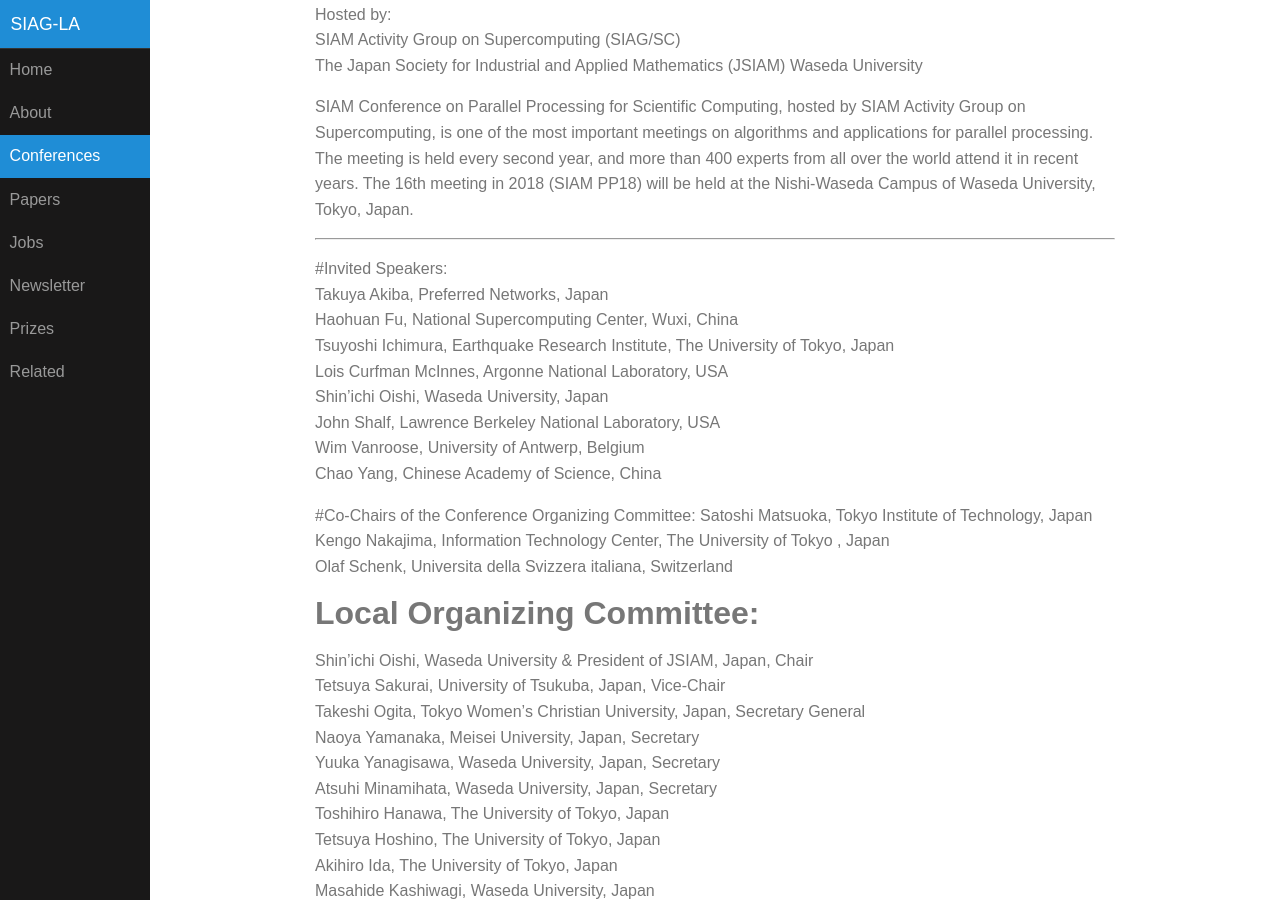
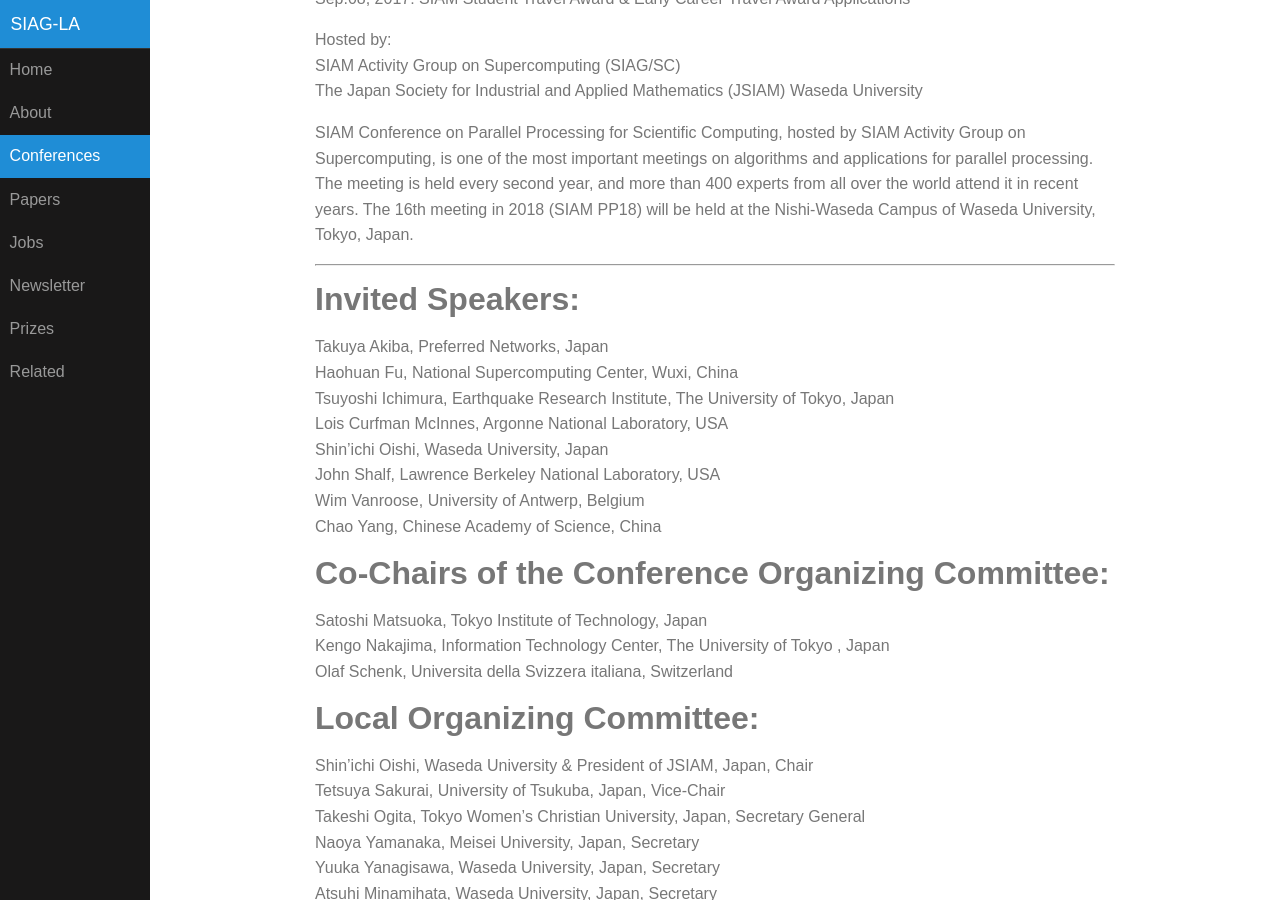
Before and after one commit to dbindel/siagla, a Jekyll site: the page built from _meetings/2018-03-07-pp18.md, in a window 1280 px wide and 900 px high, scrolled down 802 px. Built offline with Jekyll 4.4.1, drawn with Linux system fonts in a browser that asks for light colours.

Commit message:
Modified digest and meeting

```diff
--- a/_meetings/2018-03-07-pp18.md
+++ b/_meetings/2018-03-07-pp18.md
@@ -13,8 +13,8 @@ SIAM Conference on Parallel Processing for Scientific Computing
 (PP18)
 March 7-10, 2018, Waseda University, Tokyo, Japan
 
-https://www.siam.org/meetings/pp18/
-http://siampp18.jsiam.org/
+<https://www.siam.org/meetings/pp18/><br />
+<http://siampp18.jsiam.org/>
 Twitter hashtag: #SIAMPP18
 
 *****************************************************************************
@@ -44,7 +44,7 @@ Campus of Waseda University, Tokyo, Japan.
 
 -----------------------------------------
 
-#Invited Speakers:
+# Invited Speakers:
 Takuya Akiba, Preferred Networks, Japan
 Haohuan Fu, National Supercomputing Center, Wuxi, China
 Tsuyoshi Ichimura, Earthquake Research Institute, The University of
@@ -55,7 +55,7 @@ John Shalf, Lawrence Berkeley National Laboratory, USA
 Wim Vanroose, University of Antwerp, Belgium
 Chao Yang, Chinese Academy of Science, China
 
-#Co-Chairs of the Conference Organizing Committee:
+# Co-Chairs of the Conference Organizing Committee:
 Satoshi Matsuoka, Tokyo Institute of Technology, Japan
 Kengo Nakajima, Information Technology Center, The University of
 Tokyo , Japan
```
Also changed, not shown: _posts/2017-09-04-digest.md (+5 -5 lines).
